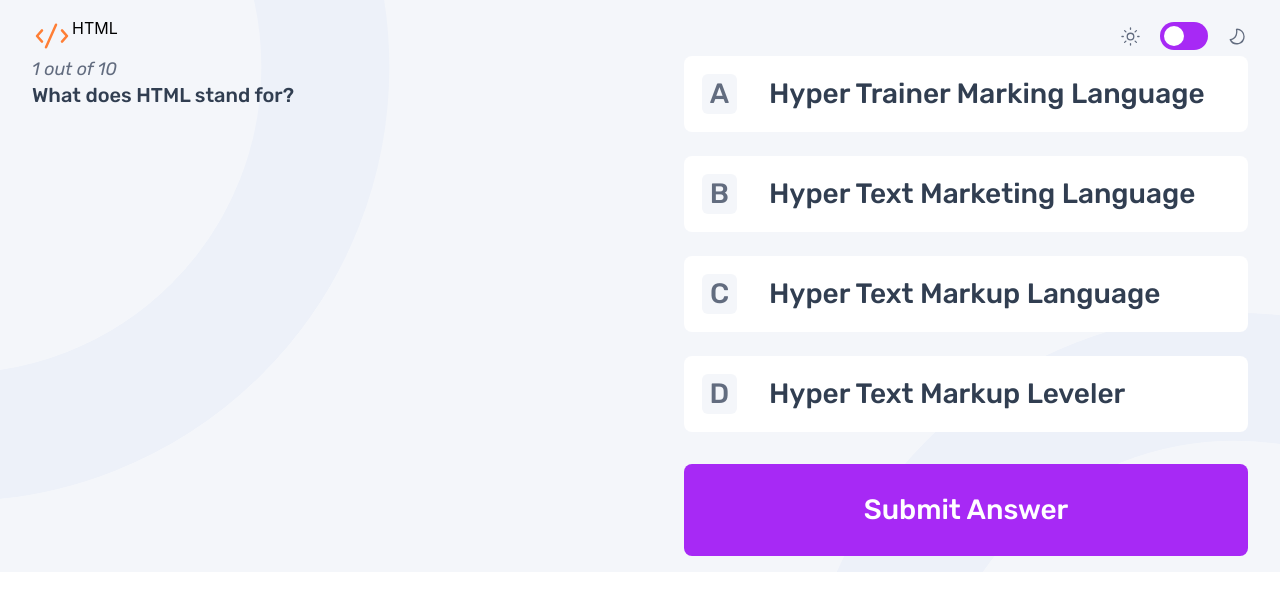
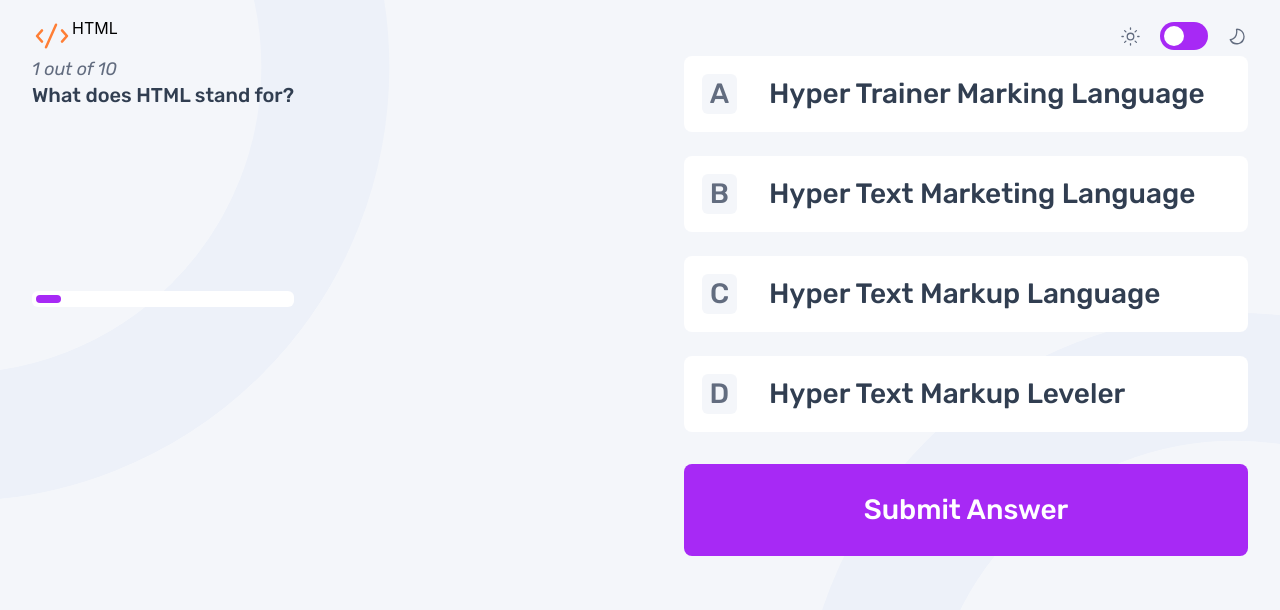
Before and after one commit to TomSif/Front-end_Mentor_Quiz-App, a React (Vite) app in the folder quiz-app/: page / in a window 1280 px wide. Both pictures are taken after a click on the button "HTML". Shown: the top 610 px of the page. Built offline with nearby package versions, Linux system fonts and the light colour scheme.

Commit message:
feat(progessBar): feature working with length and inline Style

```diff
--- a/quiz-app/src/App.jsx
+++ b/quiz-app/src/App.jsx
@@ -54,7 +54,7 @@
   };
 
   return (
-    <div className="relative w-auto overflow-hidden py-4 px-8 transition-all duration-300 dark:bg-blue-900 bg-grey-50">
+    <div className="relative w-auto max-h-screen h-screen overflow-hidden py-4 px-8 transition-all duration-300 dark:bg-blue-900 bg-grey-50">
       <picture className="absolute top-0 left-0 z-0 transition-all duration-300">
         <source
           srcSet={
@@ -78,7 +78,7 @@
               ? "/images/pattern-background-mobile-dark.svg"
               : "/images/pattern-background-mobile-light.svg"
           }
-          media="(min-width: 480px)"
+          media="(min-width: 1px)"
         />
         <img src="/images/pattern-background-mobile-light.svg" alt="" />
       </picture>
@@ -89,7 +89,7 @@
           subject={subject}
           icon={icon}
         />
-        <div className="z-20">{views[currentView]}</div>
+        <div className="z-20 ">{views[currentView]}</div>
       </div>
     </div>
   );
--- a/quiz-app/src/components/Home.jsx
+++ b/quiz-app/src/components/Home.jsx
@@ -9,7 +9,7 @@
   ];
 
   return (
-    <div className="relative w-auto">
+    <div className="relative w-auto bg-grey-50">
       <div className="flex flex-col text-left gap-4 z-10">
         <h1 className="text-preset-2-mobile-light md:text-preset-2-light transition-all duration-200 dark:text-white text-blue-900">
           Welcome to the
--- a/quiz-app/src/components/Quiz.jsx
+++ b/quiz-app/src/components/Quiz.jsx
@@ -10,7 +10,8 @@
   const currentQuestion = currentQuiz.questions[questionIndex];
   const totalQuestions = currentQuiz.questions.length; // 10
   const iconLetters = ["A", "B", "C", "D"];
-
+  const length =
+    totalQuestions > 0 ? ((questionIndex + 1) / totalQuestions) * 100 : 0;
   function calculateScore() {
     if (selectedAnswer === currentQuestion.answer) {
       setScore((prev) => prev + 1);
@@ -25,7 +26,7 @@
   }, [hasSubmited, onFinish, score, questionIndex, totalQuestions]);
 
   return (
-    <fieldset className="flex flex-col lg:flex-row w-full lg:justify-between">
+    <fieldset className="flex flex-col lg:flex-row w-full lg:justify-between gap-10">
       <div className="flex flex-col">
         <legend className="text-preset-5-mobile text-grey-500 dark:text-blue-300">
           {questionIndex + 1} out of {totalQuestions}
@@ -33,6 +34,12 @@
         <p className="text-preset-3-mobile text-blue-900 dark:text-white">
           {currentQuestion.question}
         </p>
+        <div className="bg-white dark:blue-850 rounded-md h-4 p-1 w-full flex item-center mt-6 md:mt-10 lg:mt-46">
+          <div
+            className="relative rounded-md  z-50  bg-purple-600 h-2 "
+            style={{ width: `${length}%` }}
+          ></div>
+        </div>
       </div>
       <div className="flex flex-col items-center max-w-81 md:max-w-160 lg:max-w-141 gap-4 md:gap-8">
         <ul className="flex flex-col gap-4 md:gap-6 w-full ">
```
Also changed, not shown: 1 other file (tests, documents, lock files or other folders).
